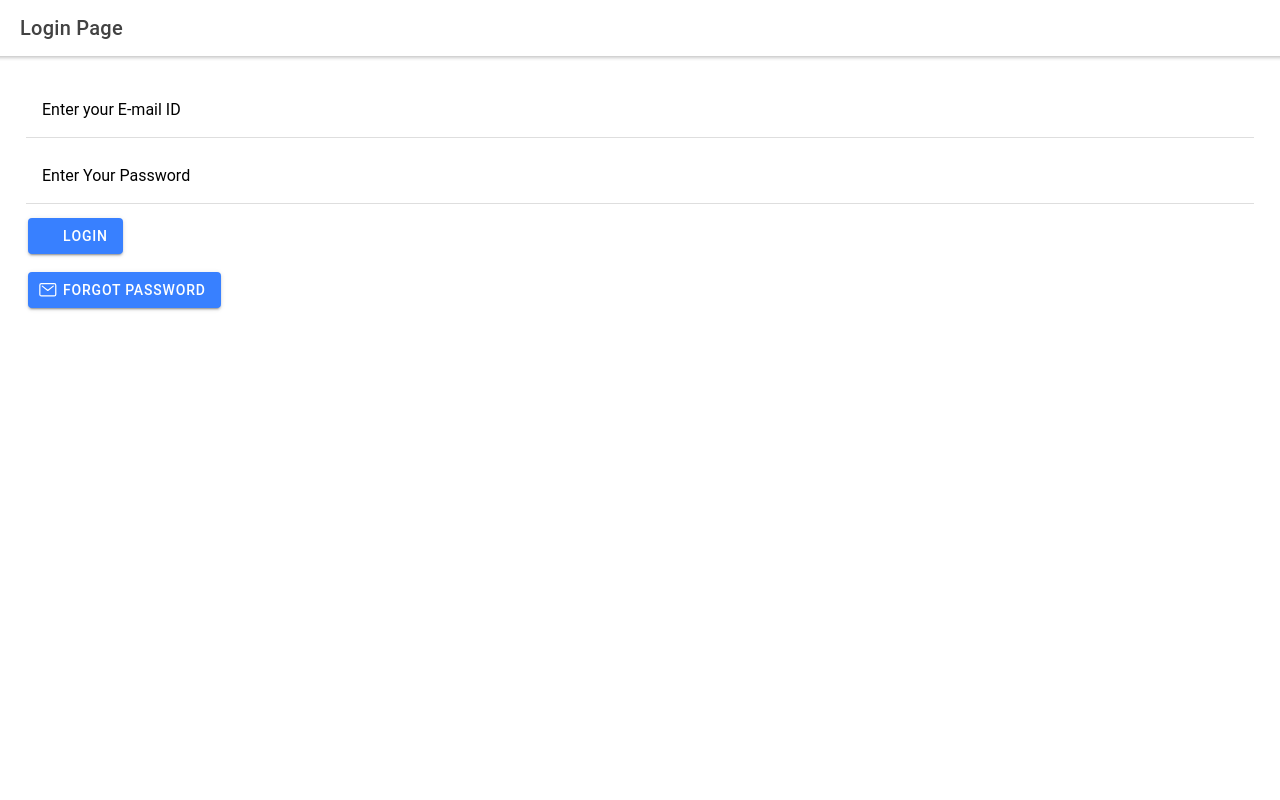
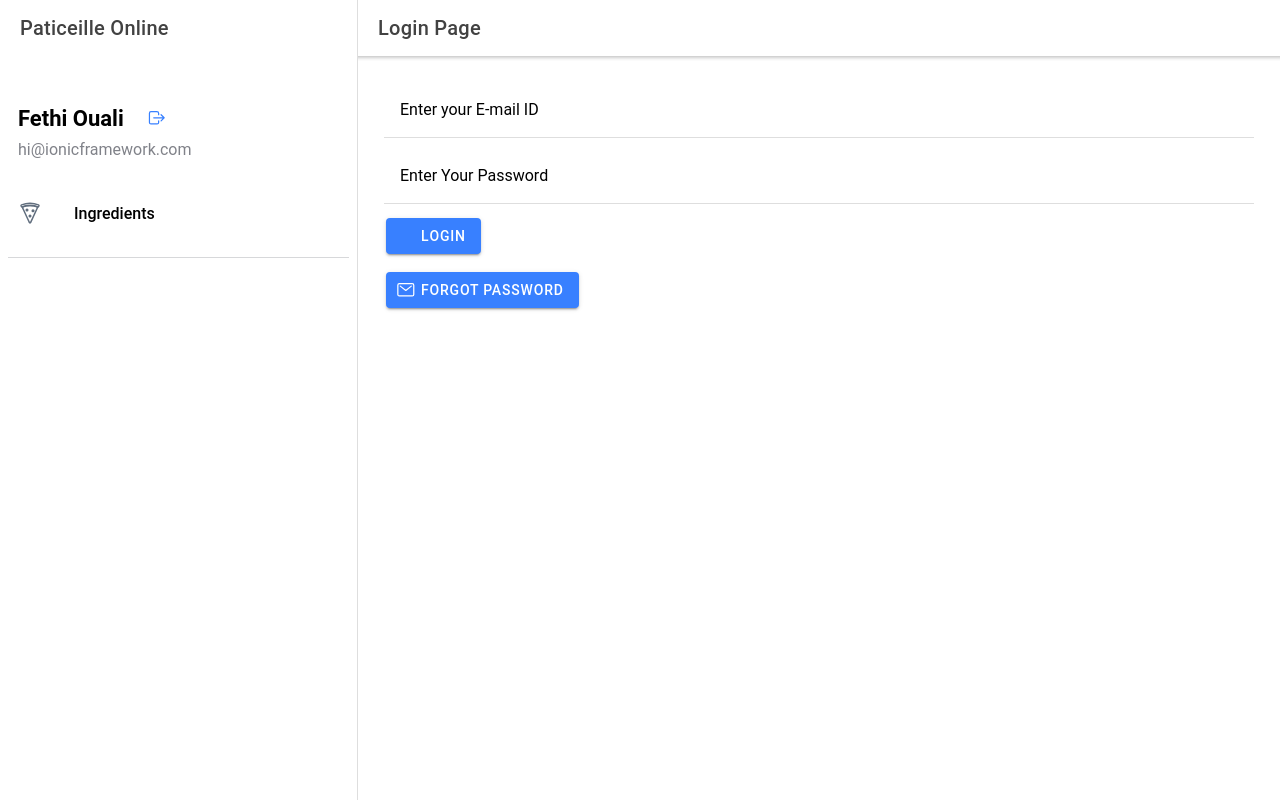
Before and after one commit to suryaedupuganti/internship-react-native-app-ionic, a React (Create React App) app: page / in a window 1280 px wide. Built offline with nearby package versions, Linux system fonts and the light colour scheme.

Commit message:
routing between different views

```diff
--- a/src/App.tsx
+++ b/src/App.tsx
@@ -10,13 +10,15 @@ import "@ionic/react/css/text-alignment.css";
 import "@ionic/react/css/text-transformation.css";
 import "@ionic/react/css/typography.css";
 
-import { IonApp } from "@ionic/react";
+import { IonApp, IonSplitPane, IonRouterOutlet } from "@ionic/react";
 import { IonReactRouter } from "@ionic/react-router";
 import React, { useState } from "react";
 import { BrowserRouter as Router, Route, Switch } from "react-router-dom";
 
 import LoginPage from "./../src/pages/LoginPage/LoginPage";
+import Menu from "./components/Menu/Menu";
 import ListPage from "./pages/ListPage/ListPage";
+import Page from "./pages/HomePage/Page";
 
 /* Core CSS required for Ionic components to work properly */
 /* Basic CSS for apps built with Ionic */
@@ -30,16 +32,15 @@ const App: React.FC = () => {
       <div className="App">
         <IonApp>
           <IonReactRouter>
-            <Switch>
-              <Route exact path="/" component={LoginPage} />
-              <Route path="/login" component={LoginPage} />
-              <Route
-                path="/home"
-                render={() => (
-                  <ListPage items={["Item 1", "Item 2", "Item 3"]} />
-                )}
-              />
-            </Switch>
+            <IonSplitPane contentId="main">
+              <Menu />
+              <IonRouterOutlet id="main">
+                <Route exact path="/" component={LoginPage} />
+                <Route path="/login" component={LoginPage} exact />
+                <Route path="/page/Home" component={Page} exact />
+                <Route path="/page/Home/:name" component={Page} exact />
+              </IonRouterOutlet>
+            </IonSplitPane>
           </IonReactRouter>
         </IonApp>
       </div>
--- a/src/components/LIstItem/ListItem.tsx
+++ b/src/components/LIstItem/ListItem.tsx
@@ -4,6 +4,7 @@ import { IonContent, IonList, IonLabel, IonItem, IonIcon } from "@ionic/react";
 import { addOutline } from "ionicons/icons";
 type ListProps = { item: string };
 const ListItem: React.FC<ListProps> = ({ item }) => {
+  console.log("item is: ", item);
   return (
     <IonContent>
       <IonList>
--- /dev/null
+++ b/src/components/Menu/Menu.css
@@ -0,0 +1,113 @@
+ion-menu ion-content {
+  --background: var(--ion-item-background, var(--ion-background-color, #fff));
+}
+
+ion-menu.md ion-content {
+  --padding-start: 8px;
+  --padding-end: 8px;
+  --padding-top: 20px;
+  --padding-bottom: 20px;
+}
+
+ion-menu.md ion-list {
+  padding: 20px 0;
+}
+
+ion-menu.md ion-note {
+  margin-bottom: 30px;
+}
+
+ion-menu.md ion-list-header, ion-menu.md ion-note {
+  padding-left: 10px;
+}
+
+ion-menu.md ion-list#inbox-list {
+  border-bottom: 1px solid var(--ion-color-step-150, #d7d8da);
+}
+
+ion-menu.md ion-list#inbox-list ion-list-header {
+  font-size: 22px;
+  font-weight: 600;
+  min-height: 20px;
+}
+
+ion-menu.md ion-list#labels-list ion-list-header {
+  font-size: 16px;
+  margin-bottom: 18px;
+  color: #757575;
+  min-height: 26px;
+}
+
+ion-menu.md ion-item {
+  --padding-start: 10px;
+  --padding-end: 10px;
+  border-radius: 4px;
+}
+
+ion-menu.md ion-item.selected {
+  --background: rgba(var(--ion-color-primary-rgb), 0.14);
+}
+
+ion-menu.md ion-item.selected ion-icon {
+  color: var(--ion-color-primary);
+}
+
+ion-menu.md ion-item ion-icon {
+  color: #616e7e;
+}
+
+ion-menu.md ion-item ion-label {
+  font-weight: 500;
+}
+
+ion-menu.ios ion-content {
+  --padding-bottom: 20px;
+}
+
+ion-menu.ios ion-list {
+  padding: 20px 0 0 0;
+}
+
+ion-menu.ios ion-note {
+  line-height: 24px;
+  margin-bottom: 20px;
+}
+
+ion-menu.ios ion-item {
+  --padding-start: 16px;
+  --padding-end: 16px;
+  --min-height: 50px;
+}
+
+ion-menu.ios ion-item ion-icon {
+  font-size: 24px;
+  color: #73849a;
+}
+
+ion-menu.ios ion-item .selected ion-icon {
+  color: var(--ion-color-primary);
+}
+
+ion-menu.ios ion-list#labels-list ion-list-header {
+  margin-bottom: 8px;
+}
+
+ion-menu.ios ion-list-header,
+ion-menu.ios ion-note {
+  padding-left: 16px;
+  padding-right: 16px;
+}
+
+ion-menu.ios ion-note {
+  margin-bottom: 8px;
+}
+
+ion-note {
+  display: inline-block;
+  font-size: 16px;
+  color: var(--ion-color-medium-shade);
+}
+
+ion-item.selected {
+  --color: var(--ion-color-primary);
+}
--- /dev/null
+++ b/src/components/Menu/Menu.tsx
@@ -0,0 +1,109 @@
+import "./Menu.css";
+
+import {
+  IonContent,
+  IonIcon,
+  IonItem,
+  IonLabel,
+  IonList,
+  IonListHeader,
+  IonMenu,
+  IonMenuToggle,
+  IonNote,
+  IonHeader,
+  IonToolbar,
+  IonTitle,
+  IonButton,
+  IonItemSliding,
+  IonItemOptions,
+  IonItemOption,
+} from "@ionic/react";
+import {
+  bookmarkOutline,
+  mailSharp,
+  pizzaOutline,
+  logOutOutline,
+} from "ionicons/icons";
+import React from "react";
+import { useLocation } from "react-router-dom";
+
+interface AppPage {
+  url: string;
+  iosIcon: string;
+  mdIcon: string;
+  title: string;
+}
+
+const appPages: AppPage[] = [
+  {
+    title: "Ingredients",
+    url: "/page/Home/Ingredients",
+    iosIcon: pizzaOutline,
+    mdIcon: pizzaOutline,
+  },
+];
+
+const labels: string[] = [];
+
+const Menu: React.FC = () => {
+  const location = useLocation();
+
+  return (
+    <>
+      <IonMenu contentId="main" type="overlay">
+        <IonHeader className="ion-no-border">
+          <IonToolbar>
+            <IonTitle>Paticeille Online</IonTitle>
+          </IonToolbar>
+        </IonHeader>
+        <IonContent>
+          <IonList id="inbox-list">
+            <IonListHeader>
+              Fethi Ouali
+              <IonButton routerLink="/">
+                <IonIcon slot="end" icon={logOutOutline} />
+              </IonButton>
+            </IonListHeader>
+
+            <IonNote>hi@ionicframework.com</IonNote>
+            {appPages.map((appPage, index) => {
+              return (
+                <IonMenuToggle key={index} autoHide={false}>
+                  <IonItem
+                    className={
+                      location.pathname === appPage.url ? "selected" : ""
+                    }
+                    routerLink={appPage.url}
+                    routerDirection="none"
+                    lines="none"
+                    detail={false}
+                  >
+                    <IonIcon
+                      slot="start"
+                      ios={appPage.iosIcon}
+                      md={appPage.mdIcon}
+                    />
+                    <IonLabel>{appPage.title}</IonLabel>
+                  </IonItem>
+                </IonMenuToggle>
+              );
+            })}
+          </IonList>
+
+          <IonList id="labels-list">
+            {labels.length > 0 ? <IonListHeader>Labels</IonListHeader> : <></>}
+
+            {labels.map((label, index) => (
+              <IonItem lines="none" key={index}>
+                <IonIcon slot="start" icon={bookmarkOutline} />
+                <IonLabel>{label}</IonLabel>
+              </IonItem>
+            ))}
+          </IonList>
+        </IonContent>
+      </IonMenu>
+    </>
+  );
+};
+
+export default Menu;
--- /dev/null
+++ b/src/pages/HomePage/Page.tsx
@@ -0,0 +1,48 @@
+import "./Page.css";
+
+import {
+  IonButtons,
+  IonContent,
+  IonHeader,
+  IonMenuButton,
+  IonPage,
+  IonTitle,
+  IonToolbar,
+} from "@ionic/react";
+import React from "react";
+import { useParams } from "react-router";
+
+import ExploreContainer from "../../components/ExploreContainer";
+import ListPage from "../ListPage/ListPage";
+
+const Page: React.FC = () => {
+  const { name } = useParams<{ name: string }>();
+
+  return (
+    <IonPage>
+      <IonHeader>
+        <IonToolbar>
+          <IonButtons slot="start">
+            <IonMenuButton />
+          </IonButtons>
+          <IonTitle>{name}</IonTitle>
+        </IonToolbar>
+      </IonHeader>
+
+      <IonContent>
+        <IonHeader collapse="condense">
+          <IonToolbar>
+            <IonTitle size="large">{name}</IonTitle>
+          </IonToolbar>
+        </IonHeader>
+        {name === "Ingredients" ? (
+          <ListPage items={["item1", "item2", "item3"]} />
+        ) : (
+          <ExploreContainer />
+        )}
+      </IonContent>
+    </IonPage>
+  );
+};
+
+export default Page;
--- a/src/pages/ListPage/ListPage.tsx
+++ b/src/pages/ListPage/ListPage.tsx
@@ -7,7 +7,7 @@ const ListPage: React.FC<ListProps> = ({ items }) => {
   return (
     <>
       {items.map((i) => (
-        <ListItem item={i}></ListItem>
+        <ListItem key={i} item={i}></ListItem>
       ))}
     </>
   );
--- a/src/pages/LoginPage/LoginPage.tsx
+++ b/src/pages/LoginPage/LoginPage.tsx
@@ -47,7 +47,7 @@ const LoginPage: React.FC<LoginProps> = ({ history }) => {
           </IonRow>
           <IonRow>
             <IonCol>
-              <IonButton routerLink="/home">
+              <IonButton routerLink="/page/Home">
                 <IonIcon slot="start" />
                 Login
               </IonButton>
```
Also changed, not shown: src/pages/HomePage/Page.css (added).
